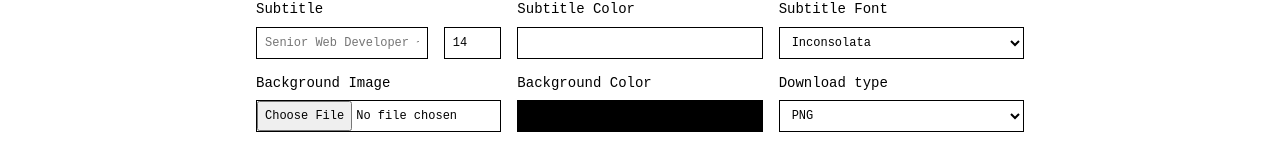
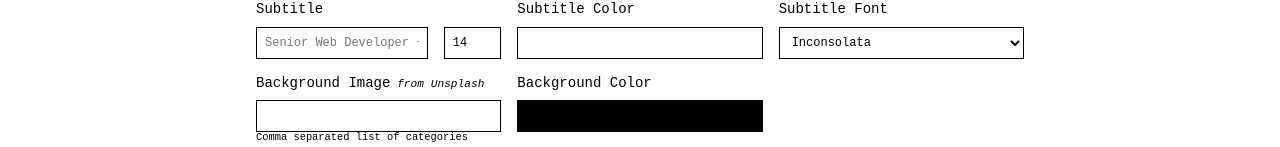
Before and after one commit to scriptex/social-header, a React (Vite) app: page / in a window 1280 px wide. Shown: the part 781-928 px from the top of the page. Built offline with nearby package versions, Linux system fonts and the light colour scheme.

Commit message:
Make the download work

```diff
--- a/package.json
+++ b/package.json
@@ -8,14 +8,14 @@
     },
     "dependencies": {
         "downloadjs": "1.4.7",
-        "file-saver": "2.0.5",
-        "html-to-image": "1.9.0",
+        "html2canvas": "1.3.2",
         "normalize.css": "8.0.1",
         "react": "17.0.2",
         "react-app-polyfill": "2.0.0",
         "react-dom": "17.0.2",
         "react-google-font-loader": "1.1.0",
-        "react-hook-form": "7.18.0"
+        "react-hook-form": "7.18.0",
+        "use-debounce": "7.0.0"
     },
     "devDependencies": {
         "@babel/core": "7.15.8",
--- a/src/index.scss
+++ b/src/index.scss
@@ -33,6 +33,7 @@ form,
 .form-group {
     display: flex;
     flex-flow: row wrap;
+    align-items: flex-start;
     margin: 0 -0.5rem;
 }
 
--- a/src/index.tsx
+++ b/src/index.tsx
@@ -1,5 +1,3 @@
-// https://github.com/bubkoo/html-to-image
-
 import 'react-app-polyfill/ie11';
 import 'normalize.css';
 
--- a/src/settings.ts
+++ b/src/settings.ts
@@ -1,5 +1,3 @@
-import { toPng, toJpeg, toSvg, toBlob } from 'html-to-image';
-
 export const fonts = [
     'Lexend Deca',
     'Allison',
@@ -13,8 +11,6 @@ export const fonts = [
     'Grechen Fuemen',
     'Permanent Marker',
 ];
-
-export const fileTypes = ['PNG', 'JPEG', 'SVG', 'Blob'];
 
 export const fieldGroups = [
     {
@@ -97,9 +93,11 @@ export const fieldGroups = [
     },
     {
         label: 'Background Image',
+        sublabel: 'from Unsplash',
+        hint: 'Comma separated list of categories',
         fields: [
             {
-                type: 'file',
+                type: 'search',
                 name: 'background-image',
                 value: '',
             },
@@ -112,17 +110,6 @@ export const fieldGroups = [
                 type: 'color',
                 name: 'background-color',
                 value: '#000000',
-            },
-        ],
-    },
-    {
-        label: 'Download type',
-        fields: [
-            {
-                type: 'select',
-                name: 'download-type',
-                value: 'PNG',
-                options: fileTypes,
             },
         ],
     },
@@ -150,10 +137,3 @@ export const sizes = {
         height: 384,
     },
 };
-
-export const downloadMethods = {
-    PNG: toPng,
-    JPEG: toJpeg,
-    SVG: toSvg,
-    Blob: toBlob,
-};
--- a/src/studio.tsx
+++ b/src/studio.tsx
@@ -1,45 +1,24 @@
-// https://github.com/bubkoo/html-to-image
-
 import 'react-app-polyfill/ie11';
 import 'normalize.css';
 
 import * as React from 'react';
 import download from 'downloadjs';
-import { saveAs } from 'file-saver';
+import html2canvas from 'html2canvas';
 import { useForm } from 'react-hook-form';
+import { useDebouncedCallback } from 'use-debounce';
 
-import { sizes, fieldGroups, downloadMethods } from './settings';
+import { sizes, fieldGroups } from './settings';
 
-const onDownload = (
-    type: string,
-    node: HTMLElement | null,
-    size: Record<'width' | 'height', number>,
-) => {
+const onDownload = async (node: HTMLElement | null) => {
     if (!node) {
         return;
     }
 
-    console.log(size);
-
-    const promise = downloadMethods[type](node, {
-        ...size,
+    const canvas = await html2canvas(node, {
+        useCORS: true,
     });
 
-    if (type === 'PNG') {
-        promise.then((data: string) => download(data, 'social-header.png'));
-    }
-
-    if (type === 'JPEG') {
-        promise.then((data: string) => download(data, 'social-header.jpg'));
-    }
-
-    if (type === 'SVG') {
-        promise.then((data: string) => download(data, 'social-header.svg'));
-    }
-
-    if (type === 'Blob') {
-        promise.then((data: Blob) => saveAs(data, 'social-header.png'));
-    }
+    download(canvas.toDataURL(), 'social-header.png');
 };
 
 const defaultValues: Record<string, string> = fieldGroups
@@ -47,18 +26,8 @@ const defaultValues: Record<string, string> = fieldGroups
     .reduce((result, group) => [...result, ...group.fields], [])
     .reduce((result, field) => ({ ...result, [field.name]: field.value }), {});
 
-const onFileUpload = (
-    event: React.ChangeEvent<HTMLInputElement>,
-    callback: (base64: string) => void,
-) => {
-    const file = event.target.files?.[0];
-    const reader = new FileReader();
-
-    reader.onload = () => callback(reader.result?.toString() || '');
-    reader.readAsDataURL(file as any);
-};
-
 export const Studio = () => {
+    const node = React.useRef<HTMLDivElement>(null);
     const [image, setImage] = React.useState('');
     const [network, setNetwork] = React.useState('');
     const [customWidth, setCustomWidth] = React.useState(1500);
@@ -69,17 +38,21 @@ export const Studio = () => {
 
     const values = watch();
 
-    const size = React.useMemo(
-        () => sizes[network] || { width: customWidth, height: customHeight },
-        [],
+    const size: Record<'width' | 'height', number> = sizes[network] || {
+        width: customWidth,
+        height: customHeight,
+    };
+
+    const onChange = useDebouncedCallback(
+        async (e: React.ChangeEvent<HTMLInputElement>) => {
+            const response = await fetch(
+                `https://source.unsplash.com/${size.width}x${size.height}/?${e.target.value}`,
+            );
+
+            setImage(response.url);
+        },
+        500,
     );
-
-    const onSubmit = () =>
-        onDownload(
-            values['download-type'],
-            document.querySelector('.preview'),
-            size,
-        );
 
     return (
         <>
@@ -141,13 +114,14 @@ export const Studio = () => {
             )}
 
             <div
+                ref={node}
                 style={{
                     width: size.width,
                     height: size.height,
                     backgroundColor: values['background-color'],
-                    backgroundImage: image ? `url(${image})` : 'none',
+                    backgroundImage: !!image ? `url(${image})` : 'none',
                 }}
-                className="preview"
+                className={`preview${!!image ? ' preview--tinted' : ''}`}
             >
                 <h2
                     style={{
@@ -171,10 +145,18 @@ export const Studio = () => {
                 </p>
             </div>
 
-            <form onSubmit={handleSubmit(onSubmit)}>
+            <form onSubmit={handleSubmit(() => onDownload(node.current))}>
                 {fieldGroups.map((group, i) => (
                     <div key={i} className="form-row">
-                        <label>{group.label}</label>
+                        <label>
+                            {group.label}
+
+                            {!!group.sublabel && (
+                                <small>
+                                    <em> {group.sublabel}</em>
+                                </small>
+                            )}
+                        </label>
 
                         {group.fields.map((field, j) =>
                             field.type === 'select' ? (
@@ -196,16 +178,14 @@ export const Studio = () => {
                                         field.value || field.placeholder
                                     }
                                     {...register(field.name)}
-                                    {...(field.type === 'file'
-                                        ? {
-                                              onChange: (e) => {
-                                                  onFileUpload(e, setImage);
-                                              },
-                                          }
+                                    {...(field.type === 'search'
+                                        ? { onChange }
                                         : {})}
                                 />
                             ),
                         )}
+
+                        {!!group.hint && <small>{group.hint}</small>}
                     </div>
                 ))}
 
```
Also changed, not shown: 1 other file (tests, documents, lock files or other folders).
